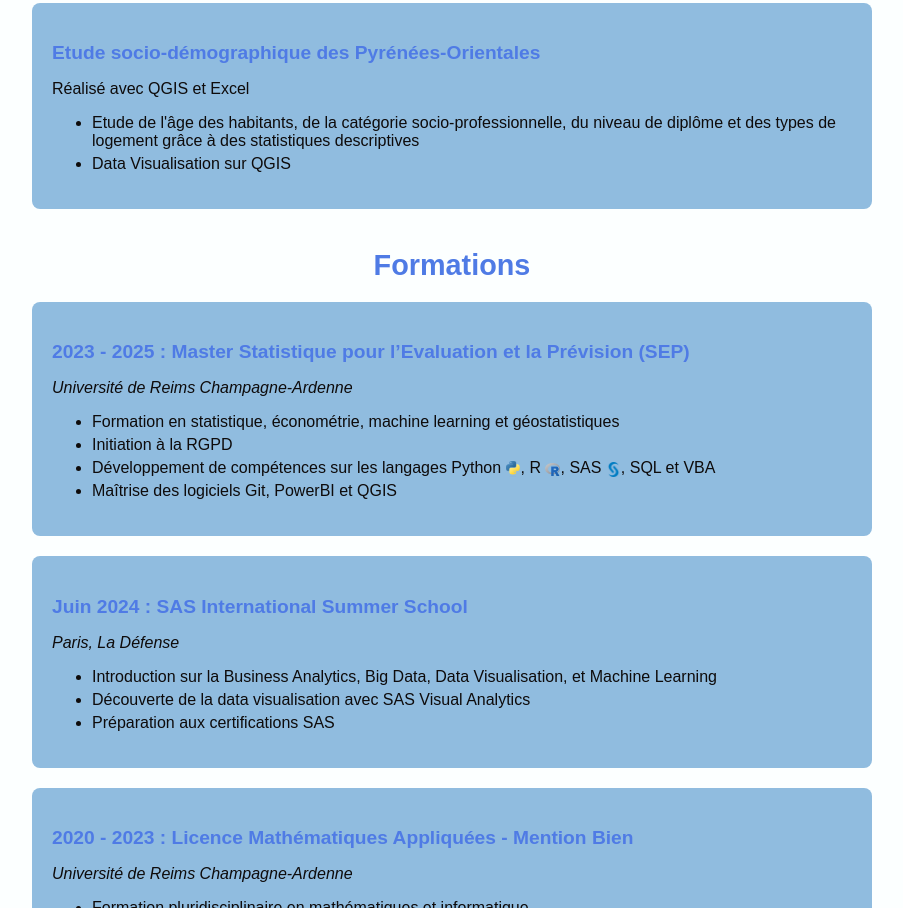
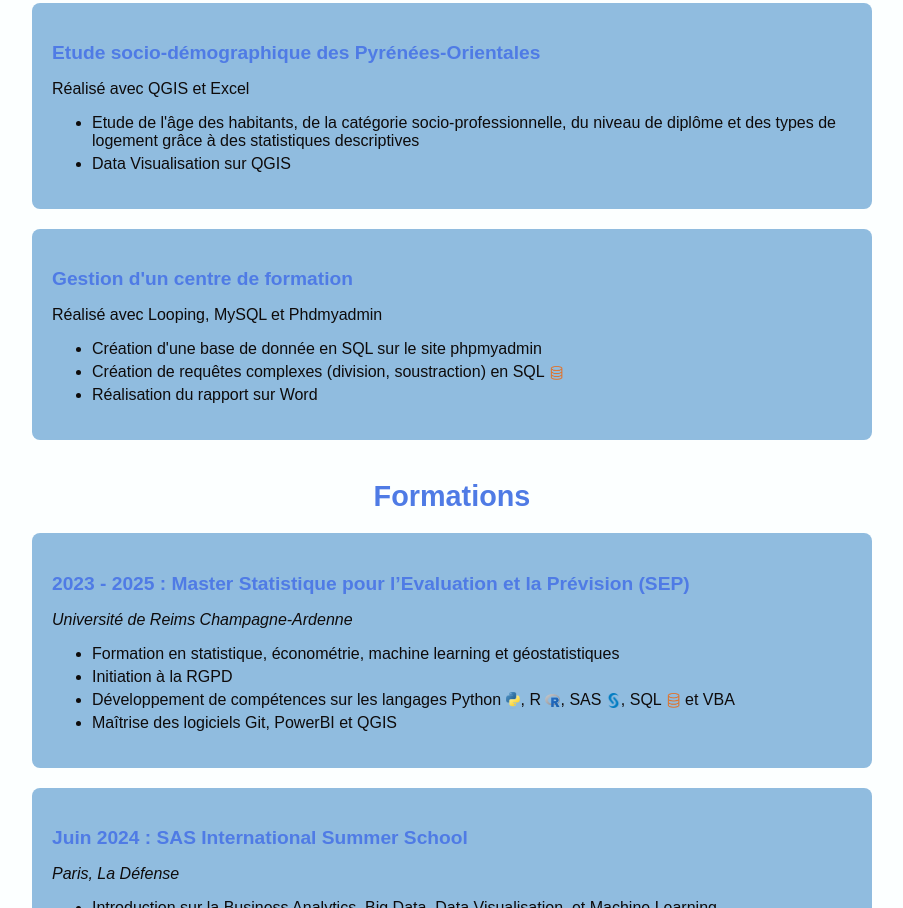
Before and after one commit to Jawharachf/portfolio, a plain HTML site: page index.html in a window 1280 px wide. Shown: the part 1742-2650 px from the top of the page, without its empty margins (188-1091 px from the left). Drawn offline with Linux system fonts and the light colour scheme.

Commit message:
Ajout d'un projet

```diff
--- a/index.html
+++ b/index.html
@@ -6,7 +6,7 @@
   <title>Portfolio de Jawhara Chafi</title>
   <link rel="stylesheet" href="style.css">
   <script src="script_js.js"></script>
-  <link rel="icon" href="images/data.png" type="image/x-icon">
+  <link rel="icon" href="images/data.jpg" type="image/x-icon">
 </head>
 <body>
   <header>
@@ -38,7 +38,7 @@
     <!-- Projet Mémoire de recherche -->
     <div class="project">
       <h3>Mémoire de recherche : Débruitage d’image par chaîne de Markov</h3>
-      <p>Réalisé avec Rstudio <img class = "logo" src="images/R_logo.png" alt="R" style="width:15px; vertical-align:middle;"> et Python <img src="images/python_logo.png" alt="python" style="width:15px; vertical-align:middle;"></p>
+      <p>Réalisé avec Rstudio <img class = "logo" src="images/R_logo.png" alt="R" style="width:15px; vertical-align:middle;"></p>
       <p>Étude d'une méthode pour enlever le bruit d’une image par les chaînes de Markov</p>
       <ul>
         <li>Estimation du paramètre de texture par Metropolis-Hastings sur une image bruitée avec mot de passe</li>
@@ -63,7 +63,7 @@
       <h3>Analyse du cours boursier</h3>
       <p>Réalisé avec Python <img src="images/python_logo.png" alt="R" style="width:15px; vertical-align:middle;"> (BeautifulSoup, Scikit-learn, Matplotlib)</p>
       <ul>
-        <li>Algorithme de scraping pour la récupération de données sur le CAC40</li>
+        <li>Algorithme de scraping pour l'extraction de données sur le CAC40</li>
         <li>Entraînement de modèles prédictifs (régression linéaire, K-NN, moyenne mobile) et comparaison des performances sur le cours boursier</li>
         <li>Réalisation du rapport sur Word</li>
       </ul>
@@ -102,6 +102,16 @@
 
     </ul>
     </div>
+    <div class = "project">
+      <h3>Gestion d'un centre de formation</h3>
+      <p>Réalisé avec Looping, MySQL et Phdmyadmin</p>
+      <ul>
+        <li>Création d'une base de donnée en SQL sur le site phpmyadmin</li>
+        <li> Création de requêtes complexes (division, soustraction) en SQL <img class = "logo" src="images/SQL_logo.png" alt="SQL" style="width:15px; vertical-align:middle;"> </li>
+        <li> Réalisation du rapport sur Word</li>
+      </ul>
+
+    </div>
 
   </section>
 
@@ -117,7 +127,7 @@
         <li>Initiation à la RGPD</li>
         <li>Développement de compétences sur les langages Python <img class = "logo" src="images/python_logo.png" alt="Python" style="width:15px; vertical-align:middle;">,
             R <img class = "logo"  src="images/R_logo.png" alt="R" style="width:15px; vertical-align:middle;">,
-            SAS <img class = "logo" src="images/sas_logo.png" alt="SAS" style="width:15px; vertical-align:middle;">, SQL et VBA</li>
+            SAS <img class = "logo" src="images/sas_logo.png" alt="SAS" style="width:15px; vertical-align:middle;">, SQL <img class = "logo" src="images/SQL_logo.png" alt="SQL" style="width:15px; vertical-align:middle;"> et VBA</li>
         <li>Maîtrise des logiciels Git, PowerBI et QGIS</li>
       </ul>
     </div>
```
Also changed, not shown: images/data.jpg (added).
